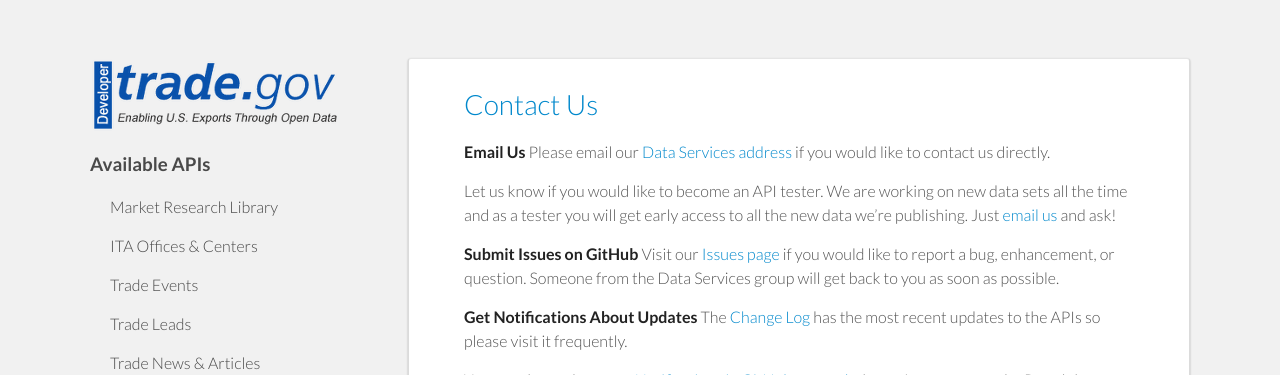
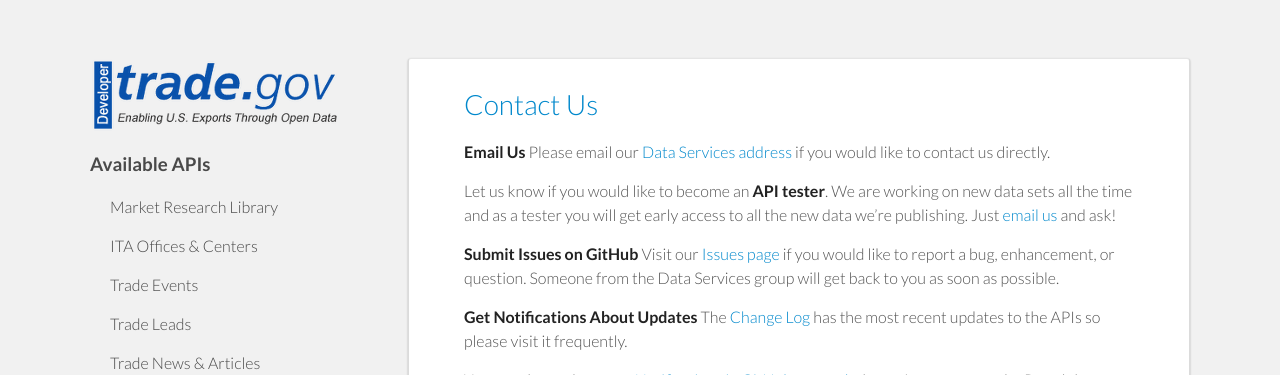
Before and after one commit to InternationalTradeAdministration/developerportal, a Jekyll site: the page built from _posts/2014-08-19-contact-us.md, in a window 1280 px wide. Shown: the top 375 px of the page. Built offline with Jekyll 4.4.1, drawn with Linux system fonts in a browser that asks for light colours.

Commit message:
Style changes

```diff
--- a/_posts/2014-08-19-contact-us.md
+++ b/_posts/2014-08-19-contact-us.md
@@ -9,7 +9,7 @@ title: Contact Us
 **Email Us**
 Please email our [Data Services address](mailto:DataServices@trade.gov) if you would like to contact us directly.
 
-Let us know if you would like to become an API tester.  We are working on new data sets all the time and as a tester you will get early access to all the new data we're publishing.  Just [email us](mailto:DataServices@trade.gov) and ask!
+Let us know if you would like to become an **API tester**.  We are working on new data sets all the time and as a tester you will get early access to all the new data we're publishing.  Just [email us](mailto:DataServices@trade.gov) and ask!
 
 **Submit Issues on GitHub**
 Visit our [Issues page](https://github.com/InternationalTradeAdministration/developerportal/issues) if you would like to report a bug, enhancement, or question.  Someone from the Data Services group will get back to you as soon as possible.
```
